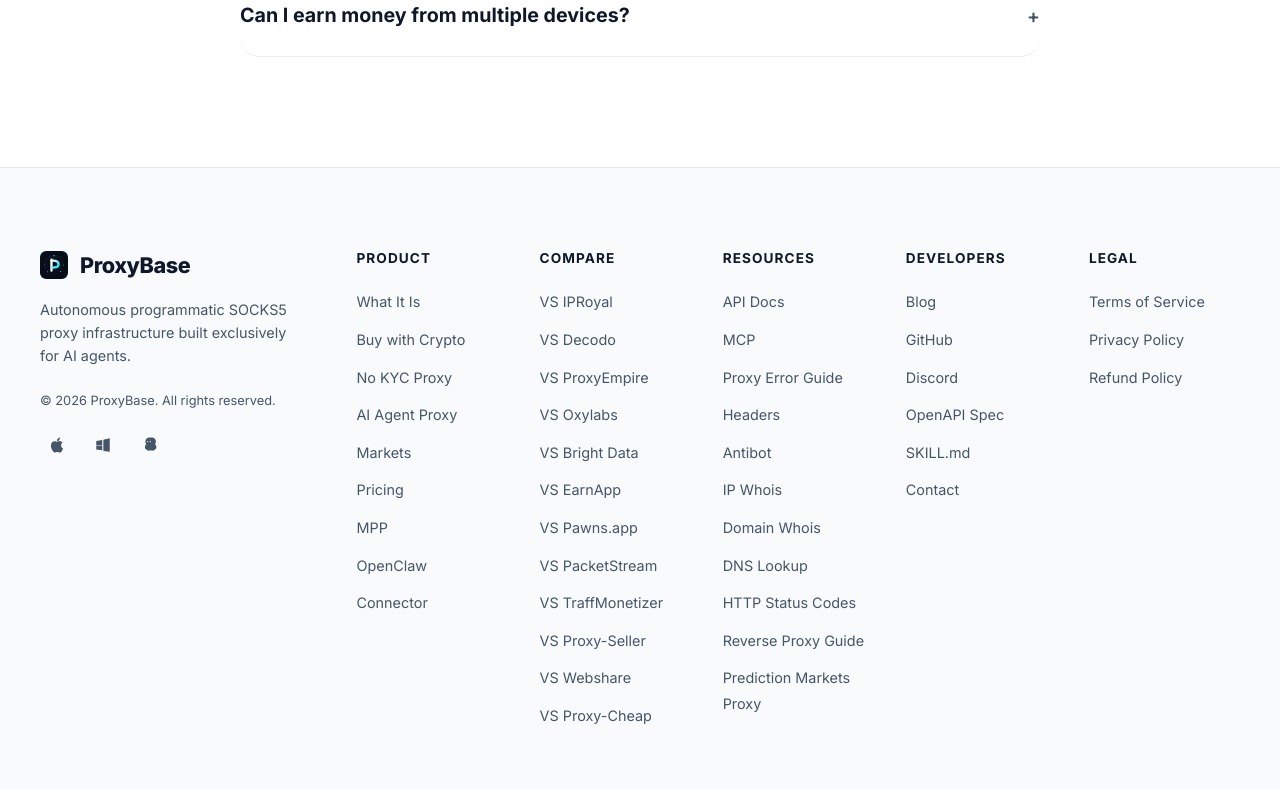
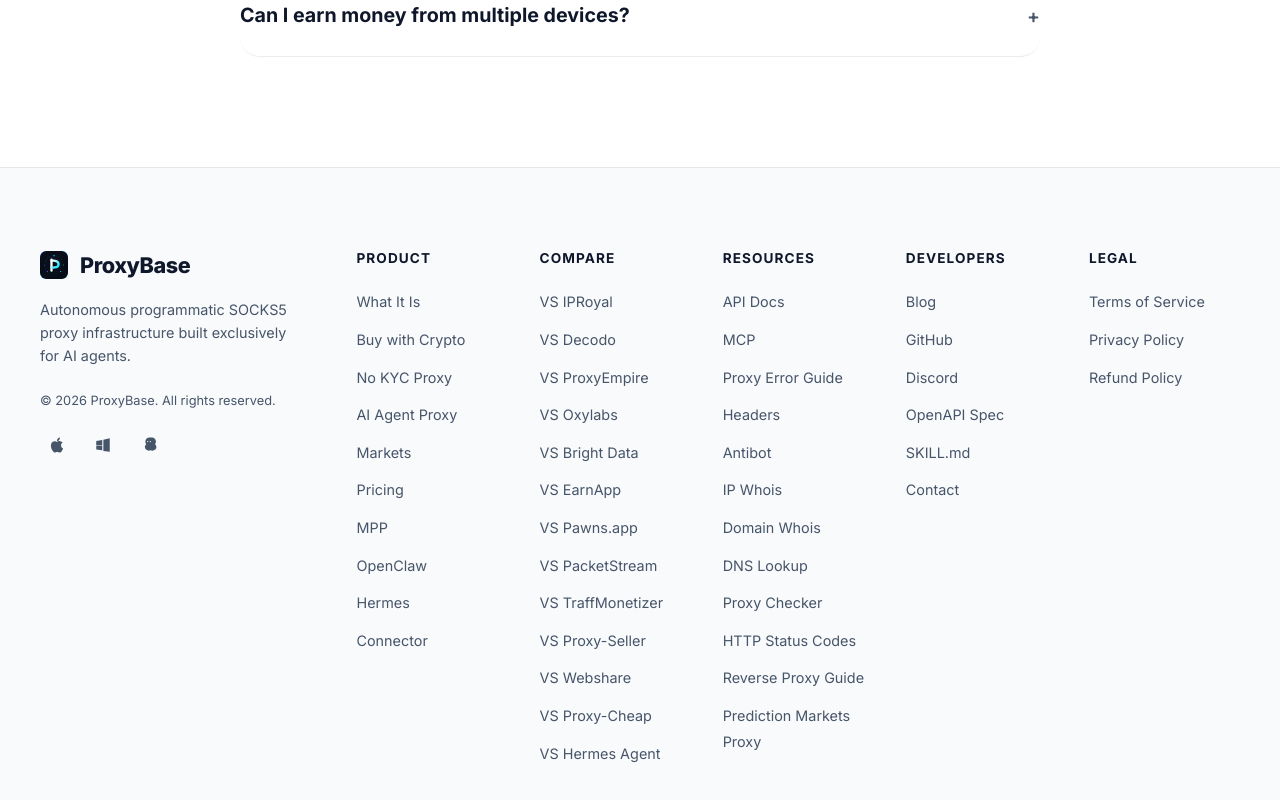
Before and after one commit to proxybasehq/proxybase-landing, a Next.js app: page / in a window 1280 px wide. Shown: the part 6751-7551 px from the top of the page. Built offline with nearby package versions, Linux system fonts and the light colour scheme; no server answers.

Commit message:
fix footer

```diff
--- a/app/components/Footer.js
+++ b/app/components/Footer.js
@@ -97,6 +97,7 @@
                             <li><Link href="/ai-agents#pricing" data-umami-event="Footer: Pricing">Pricing</Link></li>
                             <li><Link href="/mpp" data-umami-event="Footer: MPP">MPP</Link></li>
                             <li><Link href="/openclaw" data-umami-event="Footer: OpenClaw">OpenClaw</Link></li>
+                            <li><Link href="/hermes" data-umami-event="Footer: Hermes">Hermes</Link></li>
                             <li><Link href="/connector" data-umami-event="Footer: Connector">Connector</Link></li>
                         </ul>
                     </div>
@@ -116,6 +117,7 @@
                             <li><Link href="/compare/proxy-seller" data-umami-event="Footer: Compare Proxy-Seller">VS Proxy-Seller</Link></li>
                             <li><Link href="/compare/webshare" data-umami-event="Footer: Compare Webshare">VS Webshare</Link></li>
                             <li><Link href="/compare/proxy-cheap" data-umami-event="Footer: Compare Proxy-Cheap">VS Proxy-Cheap</Link></li>
+                            <li><Link href="/compare/hermes-vs-openclaw" data-umami-event="Footer: Compare Hermes Agent">VS Hermes Agent</Link></li>
                         </ul>
                     </div>
 
@@ -130,6 +132,7 @@
                             <li><Link href="/ip" data-umami-event="Footer: IP Whois">IP Whois</Link></li>
                             <li><Link href="/whois" data-umami-event="Footer: Domain Whois">Domain Whois</Link></li>
                             <li><Link href="/dns" data-umami-event="Footer: DNS Lookup">DNS Lookup</Link></li>
+                            <li><Link href="/proxy-checker" data-umami-event="Footer: Proxy Checker">Proxy Checker</Link></li>
                             <li><Link href="/http-status-codes" data-umami-event="Footer: HTTP Status Codes">HTTP Status Codes</Link></li>
                             <li><Link href="/what-is-reverse-proxy" data-umami-event="Footer: Reverse Proxy">Reverse Proxy Guide</Link></li>
                             <li><Link href="/prediction-markets-proxy" data-umami-event="Footer: Prediction Markets">Prediction Markets Proxy</Link></li>
```
